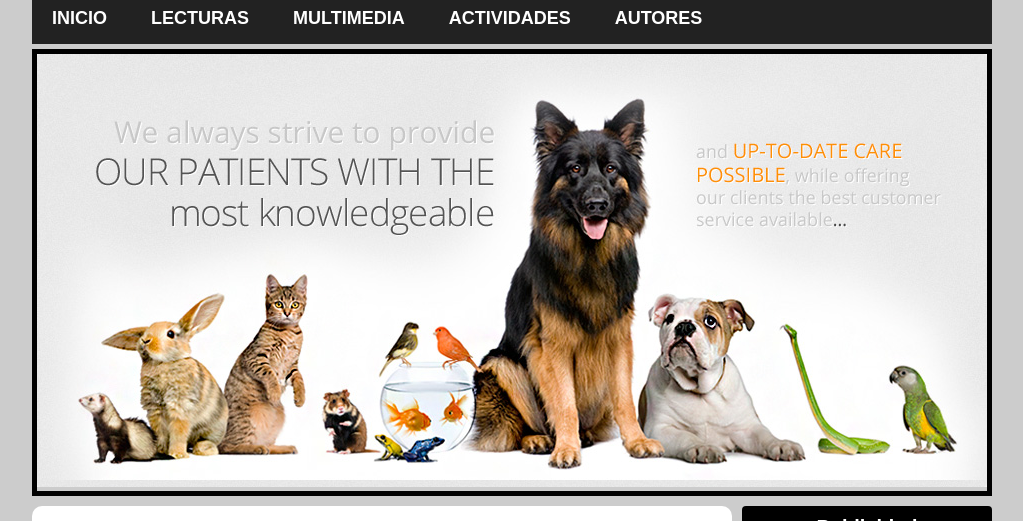
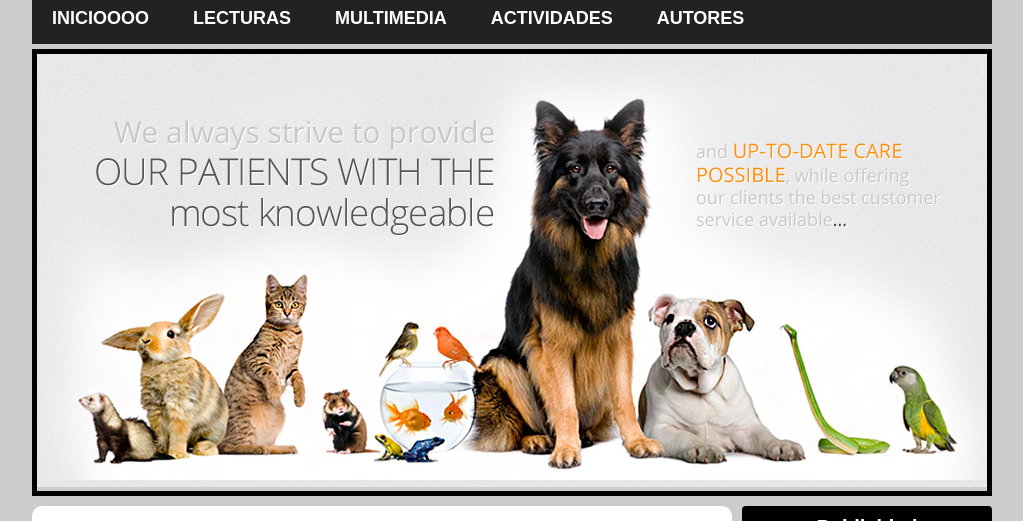
Before and after one commit to Yelettni/GitHubPagesConferencia, a plain HTML site: page index.html in a window 1280 px wide. Shown: the part 166-687 px from the top of the page, without its empty margins (128-1151 px from the left). Drawn offline with nearby package versions, Linux system fonts and the light colour scheme.

Commit message:
Version 2 JO
Version 2 JO

```diff
--- a/index.html
+++ b/index.html
@@ -16,7 +16,7 @@
 		<nav>
 			<ul>
 				<li>
-					<a href="#">INICIO</a>
+					<a href="#">INICIOOOO</a>
 				</li>
 				<li>
 					<a href="#">LECTURAS</a>
```
Also changed, not shown: 1 other file.
